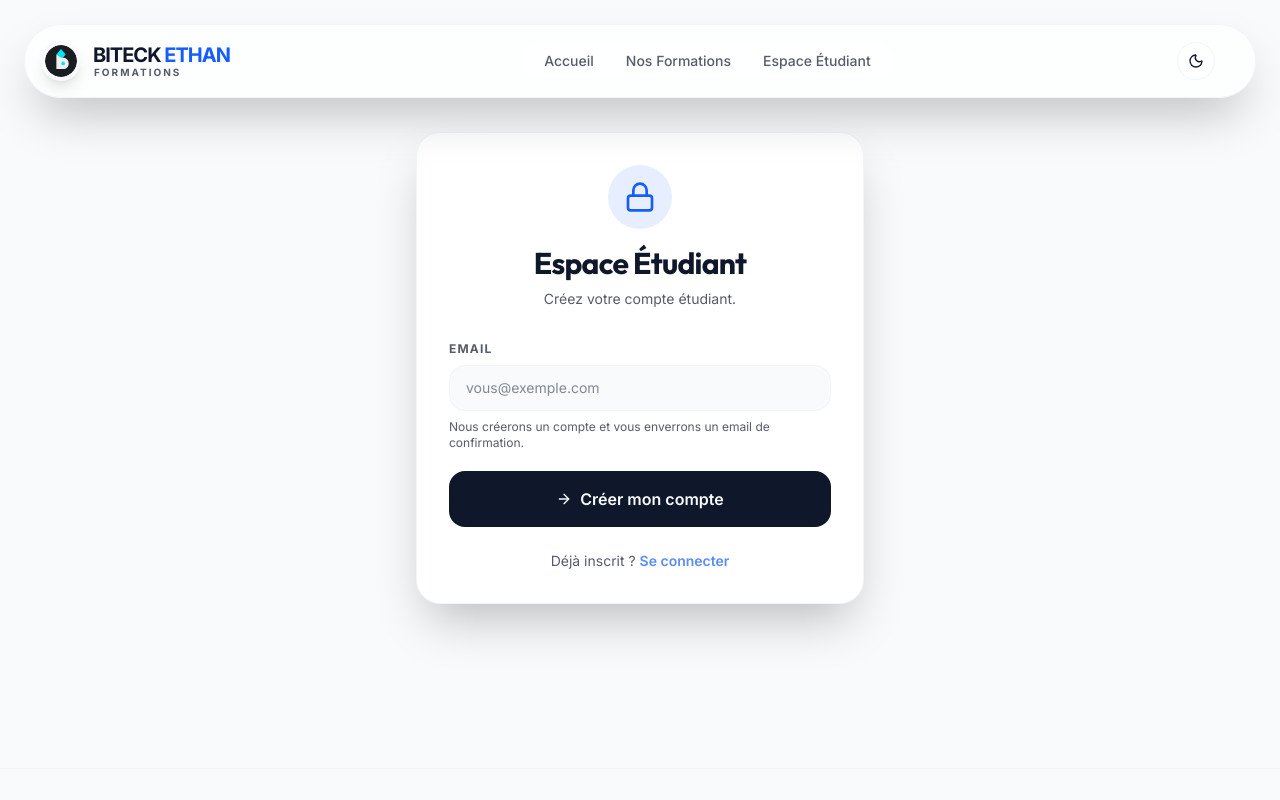
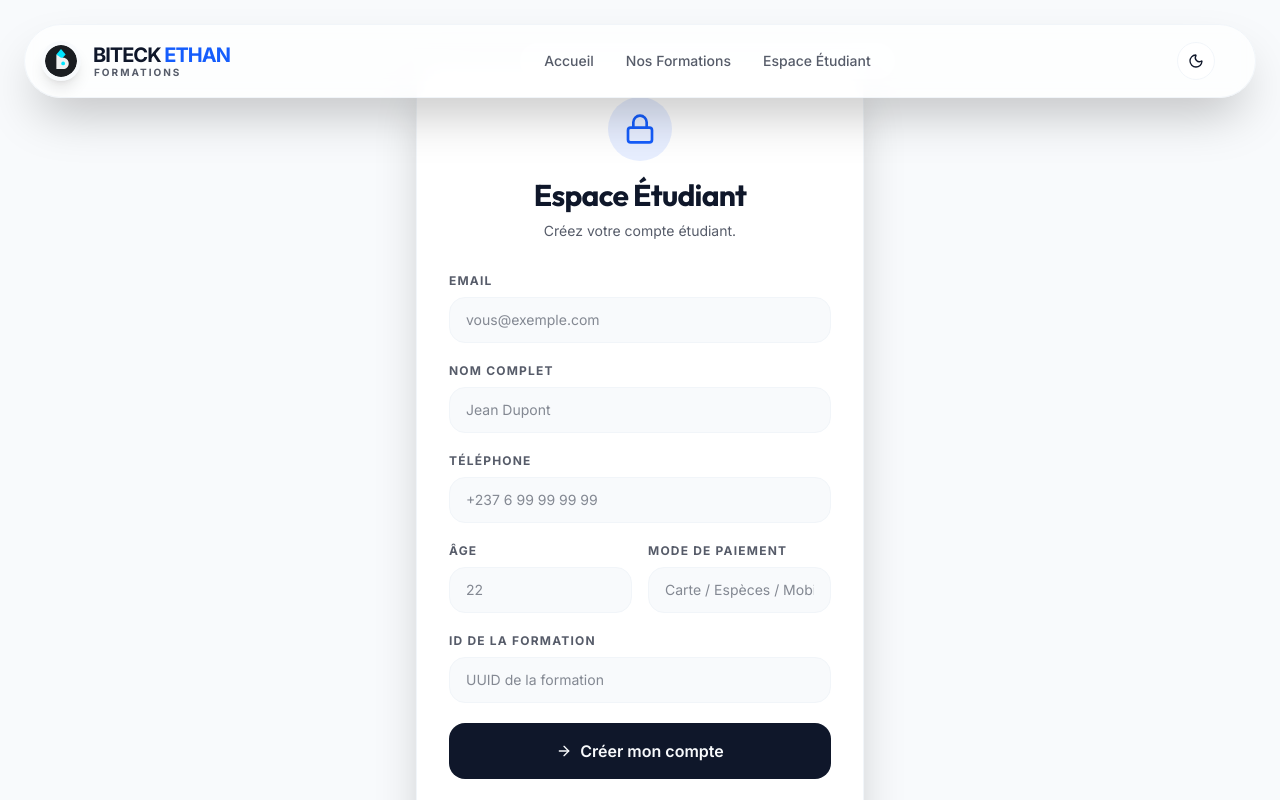
Before and after one commit to Cadehub/BE-Formation, a React (Vite) app: page /student/login in a window 1280 px wide. Both pictures are taken after a click on the button "S'inscrire". Shown: the top 800 px of the page. Built offline with nearby package versions, Linux system fonts and the light colour scheme; no server answers; the database is empty.

Commit message:
Mise en prod et resolution du probleme d'inscription

```diff
--- a/src/pages/StudentLogin.tsx
+++ b/src/pages/StudentLogin.tsx
@@ -7,10 +7,16 @@ import { Lock, Loader2, ArrowRight } from 'lucide-react';
 
 export function StudentLogin() {
   const [email, setEmail] = useState('');
+  const [fullName, setFullName] = useState('');
+  const [phone, setPhone] = useState('');
+  const [age, setAge] = useState('');
+  const [paymentMethod, setPaymentMethod] = useState('');
+  const [formationId, setFormationId] = useState('');
   const [loading, setLoading] = useState(false);
   const [error, setError] = useState('');
+  const [successMessage, setSuccessMessage] = useState('');
+  const [isSuccess, setIsSuccess] = useState(false);
   const [mode, setMode] = useState<'login' | 'signup'>('login');
-  const [successMessage, setSuccessMessage] = useState('');
   const navigate = useNavigate();
 
   useEffect(() => {
@@ -34,9 +40,30 @@ export function StudentLogin() {
       return;
     }
 
+    if (mode === 'signup') {
+      if (!fullName.trim()) {
+        setError('Veuillez entrer votre nom complet.');
+        return;
+      }
+      if (!phone.trim()) {
+        setError('Veuillez entrer votre numéro de téléphone.');
+        return;
+      }
+      if (!formationId.trim()) {
+        setError('Veuillez indiquer l\'ID de la formation.');
+        return;
+      }
+      if (!age.trim() || Number.isNaN(Number(age))) {
+        setError('Veuillez entrer un âge valide.');
+        return;
+      }
+      if (!paymentMethod.trim()) {
+        setError('Veuillez indiquer le mode de paiement.');
+        return;
+      }
+    }
+
     setLoading(true);
-    const signupTimeoutMs = 30000; // 30s timeout
-    let timeoutId: ReturnType<typeof setTimeout> | null = null;
 
     try {
       const redirectTo = `${window.location.origin}/dashboard`;
@@ -47,20 +74,20 @@ export function StudentLogin() {
             ? crypto.randomUUID()
             : `${Math.random().toString(36).slice(2)}${Date.now().toString(36)}`;
 
-        // Create a timeout promise for signup
-        const signupPromise = supabase.auth.signUp({
+        const { data, error } = await supabase.auth.signUp({
           email,
           password: randomPassword,
           options: {
             emailRedirectTo: redirectTo,
+            data: {
+              formation_id: formationId,
+              full_name: fullName,
+              phone,
+              age: parseInt(age, 10),
+              payment_method: paymentMethod,
+            },
           },
         });
-
-        const timeoutPromise = new Promise((_, reject) =>
-          setTimeout(() => reject(new Error('TIMEOUT')), signupTimeoutMs)
-        );
-
-        const { data, error } = await Promise.race([signupPromise, timeoutPromise]) as any;
 
         if (error) {
           setError(error.message);
@@ -68,26 +95,20 @@ export function StudentLogin() {
         }
 
         if (data?.user?.id) {
-          try {
-            await supabase.from('profiles').upsert({
-              id: data.user.id,
-              email,
-              is_admin: false,
-            });
-          } catch (profileErr) {
-            console.warn('Profile creation delayed (will sync on confirmation):', profileErr);
-          }
+          setIsSuccess(true);
+          setSuccessMessage(
+            'Inscription réussie ! Un e-mail de confirmation vous a été envoyé. Veuillez cliquer sur le lien dans l\'e-mail pour activer votre compte et accéder à votre espace.'
+          );
+          setEmail('');
+          setFullName('');
+          setPhone('');
+          setAge('');
+          setPaymentMethod('');
+          setFormationId('');
+        } else {
+          setError('Impossible de créer le compte. Veuillez réessayer plus tard.');
         }
-
-        // Show confirmation email message instead of success message
-        setSuccessMessage(
-          "✓ Un email de confirmation vous a été envoyé. Veuillez cliquer sur le lien pour activer votre compte C&B Services et accéder à votre espace étudiant."
-        );
-        setMode('login');
-        // Reset form but don't redirect
-        setEmail('');
       } else {
-        // OTP/Magic link flow
         const { error } = await supabase.auth.signInWithOtp({
           email,
           options: {
@@ -106,23 +127,48 @@ export function StudentLogin() {
         setEmail('');
       }
     } catch (err: any) {
-      // Handle specific error cases
-      if (err.message === 'TIMEOUT') {
+      if (err.message?.includes('504') || err.message?.toLowerCase().includes('timeout')) {
         setError(
-          "⏱️ Le serveur met trop de temps à répondre. Ne vous inquiétez pas ! Vérifiez votre boîte email (y compris les spams). Si vous n'avez rien reçu dans 5 minutes, veuillez réessayer."
-        );
-      } else if (err.message?.includes('504') || err.message?.includes('timeout')) {
-        setError(
-          "⏱️ Le serveur est momentanément surchargé. Vérifiez votre email quand même et réessayez plus tard si nécessaire."
+          "Le serveur a mis trop de temps à répondre. Vérifiez quand même votre boîte email. Si rien n'arrive dans 5 minutes, réessayez."
         );
       } else {
         setError(err.message || 'Erreur inattendue. Veuillez réessayer.');
       }
     } finally {
       setLoading(false);
-      if (timeoutId) clearTimeout(timeoutId);
     }
   };
+
+  if (isSuccess) {
+    return (
+      <div className="min-h-[80vh] flex items-center justify-center p-4">
+        <SEO title="Confirmation d'email envoyée | Biteck Ethan" description="Vérifiez votre email pour activer votre compte étudiant." />
+        <motion.div
+          initial={{ opacity: 0, scale: 0.96 }}
+          animate={{ opacity: 1, scale: 1 }}
+          className="w-full max-w-md"
+        >
+          <div className="p-8 rounded-3xl bg-[var(--card)] border border-[var(--border)] shadow-2xl text-center">
+            <div className="mx-auto mb-6 w-16 h-16 rounded-full bg-green-500/10 text-green-600 flex items-center justify-center">
+              <Lock className="w-8 h-8" />
+            </div>
+            <h1 className="text-3xl font-bold tracking-tight mb-4">Inscription réussie !</h1>
+            <p className="text-sm opacity-80 mb-6">
+              Un e-mail de confirmation vous a été envoyé.
+              Veuillez cliquer sur le lien dans l'e-mail pour activer votre compte et accéder à votre espace.
+            </p>
+            <button
+              type="button"
+              onClick={() => setIsSuccess(false)}
+              className="inline-flex items-center justify-center rounded-2xl bg-[var(--foreground)] px-6 py-3 text-sm font-semibold text-[var(--background)] hover:opacity-90 transition-opacity"
+            >
+              Retour au formulaire
+            </button>
+          </div>
+        </motion.div>
+      </div>
+    );
+  }
 
   return (
     <div className="min-h-[80vh] flex items-center justify-center p-4">
@@ -158,13 +204,73 @@ export function StudentLogin() {
                 placeholder="vous@exemple.com"
                 className="w-full px-4 py-3 rounded-2xl bg-[var(--background)] border border-[var(--border)] outline-none focus:border-blue-500 focus:ring-2 focus:ring-blue-500/10 text-sm"
               />
-              <p className="mt-2 text-xs opacity-70">
-                {mode === 'login'
-                  ? "Un lien magique sera envoyé à votre email pour vous connecter."
-                  : "Nous créerons un compte et vous enverrons un email de confirmation."
-                }
-              </p>
             </div>
+
+            {mode === 'signup' && (
+              <>
+                <div>
+                  <label className="text-xs font-bold uppercase tracking-widest opacity-70 mb-2 block">Nom complet</label>
+                  <input
+                    type="text"
+                    value={fullName}
+                    onChange={(e) => setFullName(e.target.value)}
+                    required
+                    placeholder="Jean Dupont"
+                    className="w-full px-4 py-3 rounded-2xl bg-[var(--background)] border border-[var(--border)] outline-none focus:border-blue-500 focus:ring-2 focus:ring-blue-500/10 text-sm"
+                  />
+                </div>
+
+                <div>
+                  <label className="text-xs font-bold uppercase tracking-widest opacity-70 mb-2 block">Téléphone</label>
+                  <input
+                    type="tel"
+                    value={phone}
+                    onChange={(e) => setPhone(e.target.value)}
+                    required
+                    placeholder="+237 6 99 99 99 99"
+                    className="w-full px-4 py-3 rounded-2xl bg-[var(--background)] border border-[var(--border)] outline-none focus:border-blue-500 focus:ring-2 focus:ring-blue-500/10 text-sm"
+                  />
+                </div>
+
+                <div className="grid grid-cols-2 gap-4">
+                  <div>
+                    <label className="text-xs font-bold uppercase tracking-widest opacity-70 mb-2 block">Âge</label>
+                    <input
+                      type="number"
+                      value={age}
+                      onChange={(e) => setAge(e.target.value)}
+                      required
+                      placeholder="22"
+                      className="w-full px-4 py-3 rounded-2xl bg-[var(--background)] border border-[var(--border)] outline-none focus:border-blue-500 focus:ring-2 focus:ring-blue-500/10 text-sm"
+                    />
+                  </div>
+                  <div>
+                    <label className="text-xs font-bold uppercase tracking-widest opacity-70 mb-2 block">Mode de paiement</label>
+                    <input
+                      type="text"
+                      value={paymentMethod}
+                      onChange={(e) => setPaymentMethod(e.target.value)}
+                      required
+                      placeholder="Carte / Espèces / Mobile money"
+                      className="w-full px-4 py-3 rounded-2xl bg-[var(--background)] border border-[var(--border)] outline-none focus:border-blue-500 focus:ring-2 focus:ring-blue-500/10 text-sm"
+                    />
+                  </div>
+                </div>
+
+                <div>
+                  <label className="text-xs font-bold uppercase tracking-widest opacity-70 mb-2 block">ID de la formation</label>
+                  <input
+                    type="text"
+                    value={formationId}
+                    onChange={(e) => setFormationId(e.target.value)}
+                    required
+                    placeholder="UUID de la formation"
+                    className="w-full px-4 py-3 rounded-2xl bg-[var(--background)] border border-[var(--border)] outline-none focus:border-blue-500 focus:ring-2 focus:ring-blue-500/10 text-sm"
+                  />
+                </div>
+              </>
+            )}
+
             <button
               type="submit"
               disabled={loading}
```
